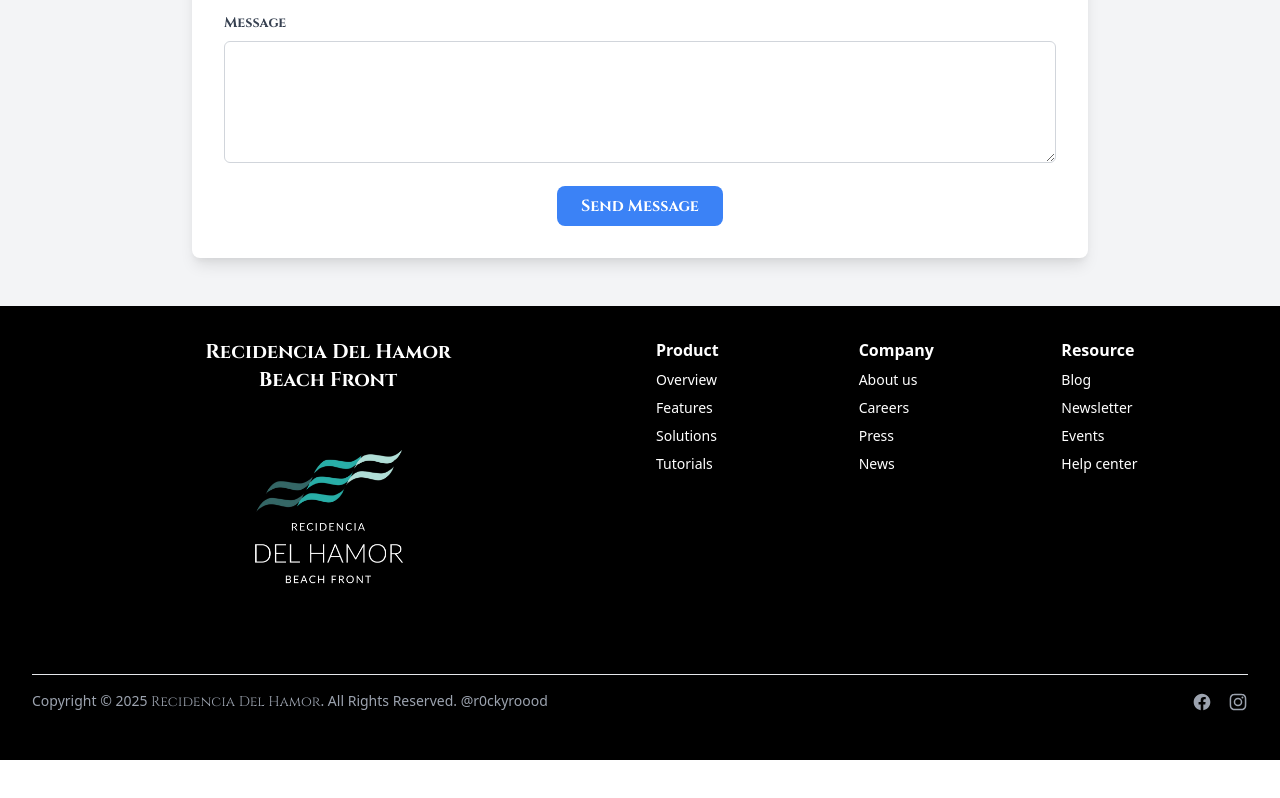
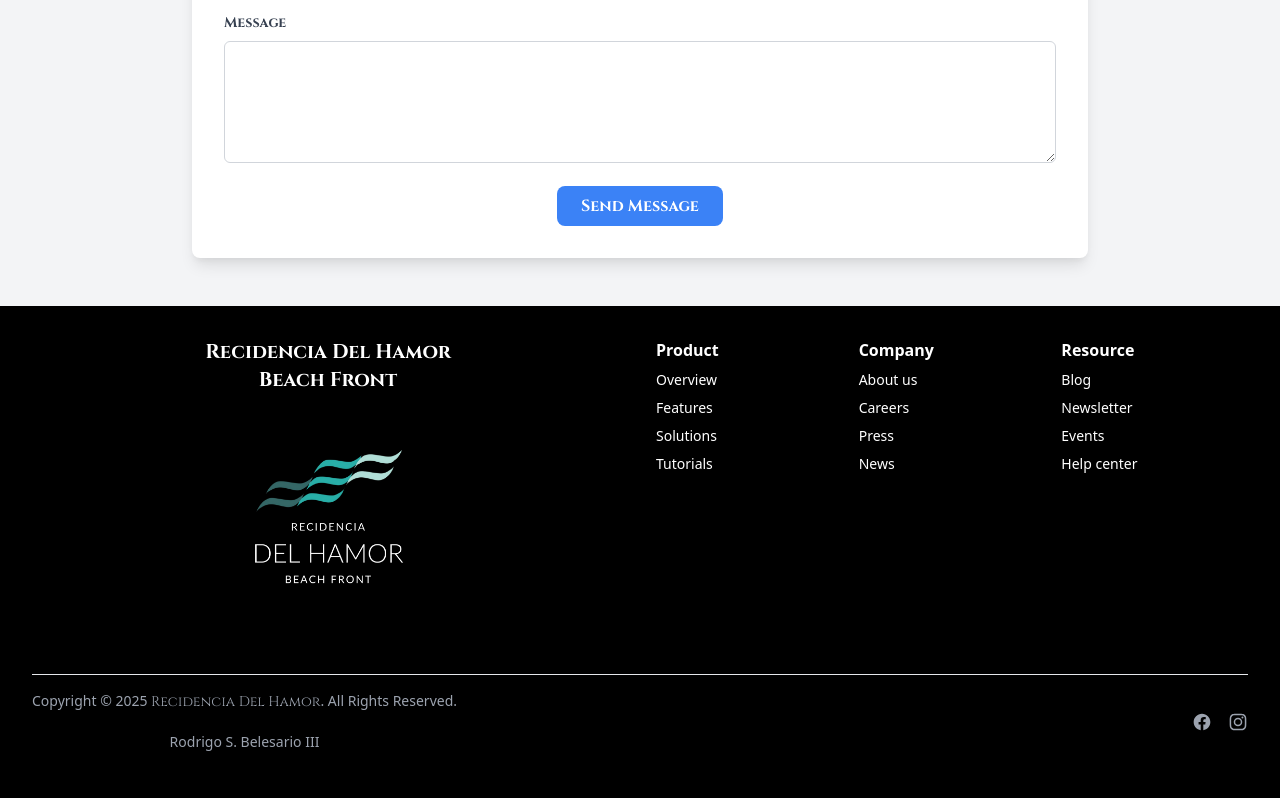
Before and after one commit to rooodbeeel16/beachfront, a website: page index.html in a window 1280 px wide. Shown: the part 4772-5570 px from the top of the page. Before the commit the page ends 5532 px from the top, so only its background shows below. Drawn offline with nearby package versions, Linux system fonts and the light colour scheme.

Commit message:
Update index.html

```diff
--- a/index.html
+++ b/index.html
@@ -573,7 +573,7 @@
     <div class="flex flex-col items-center justify-center w-full py-4 mt-6 border-t border-slate-200 md:flex-row md:justify-between text-center">
       <p class="block mb-4 text-sm text-center text-gray-400 md:mb-0">
         Copyright © 2025
-        <a href="https://material-tailwind.com/" class="hover:text-gray-400 heading-font">Recidencia Del Hamor</a>. All Rights Reserved. @r0ckyroood
+        <a href="https://material-tailwind.com/" class="hover:text-gray-400 heading-font">Recidencia Del Hamor</a>. All Rights Reserved. <br><br>Rodrigo S. Belesario III
       </p>
       <div class="flex gap-4 text-gray-400 sm:justify-center">
         <a href="https://www.facebook.com/profile.php?id=100065040003922" class="block transition-opacity hover:opacity-80">
```
